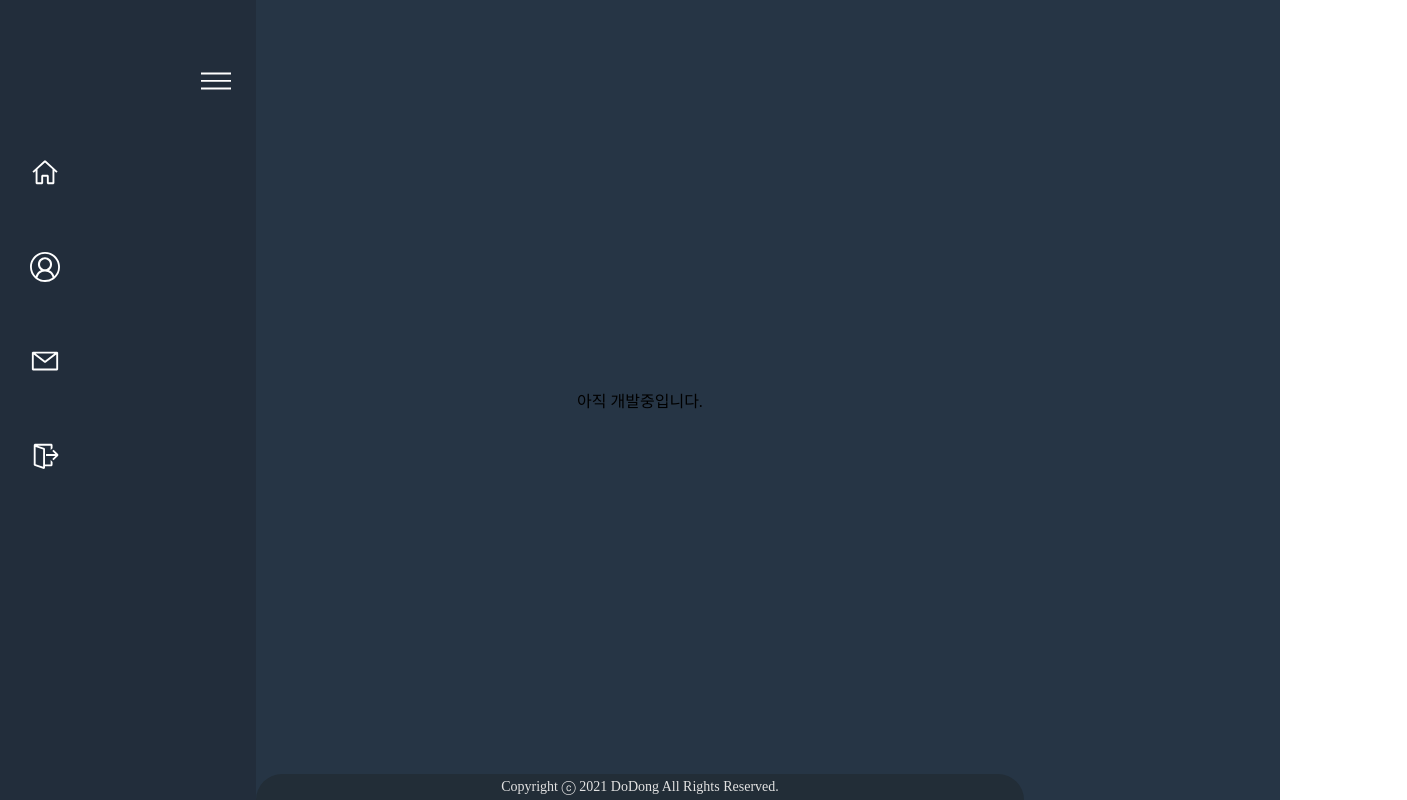
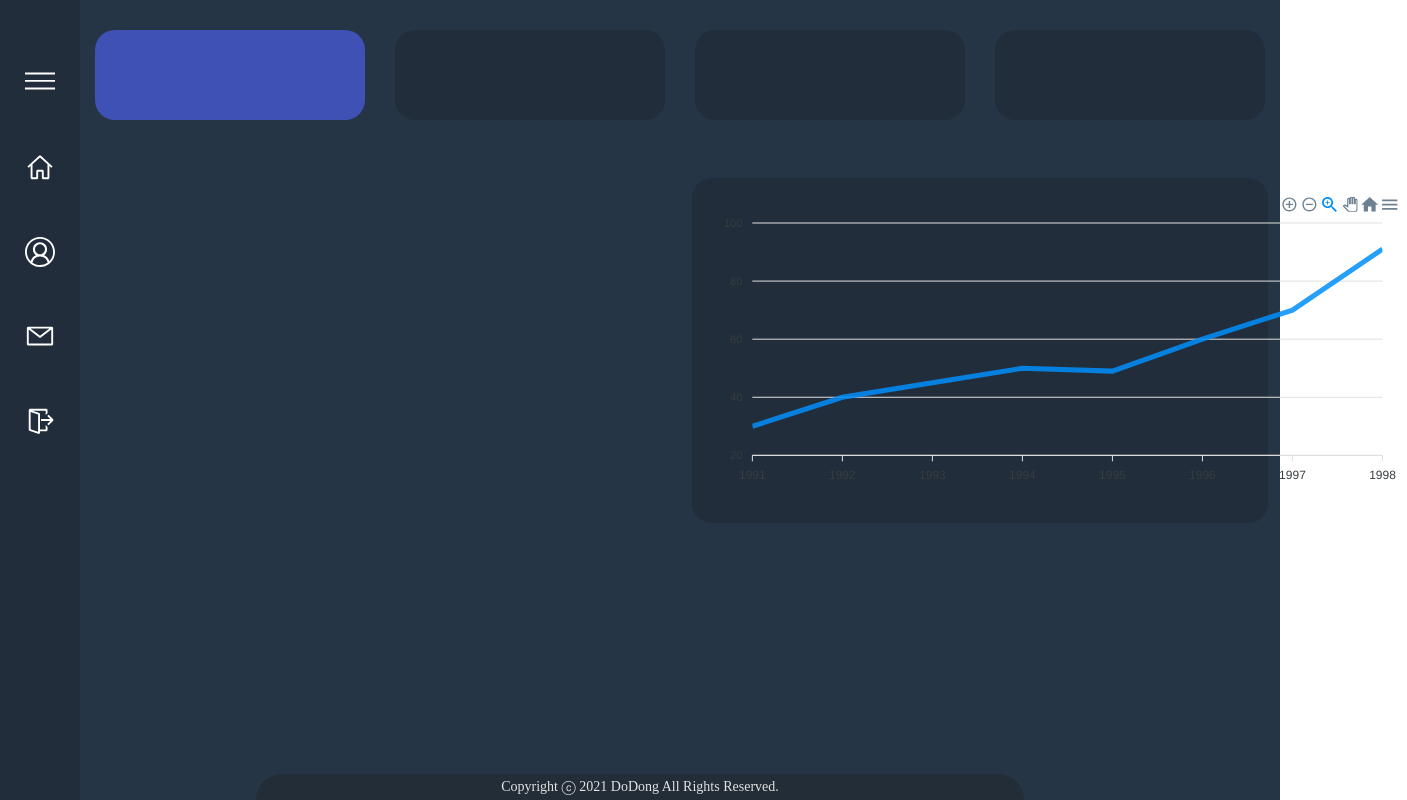
Before and after one commit to qkrdkwl9090/web_Pot1, a React (Create React App) app: page / in a window 1280 px wide. Shown: the whole page, 1407 px wide, since content can reach past the window. Built offline with nearby package versions, Linux system fonts and the light colour scheme.

Commit message:
메인 grid 추가

```diff
--- a/package.json
+++ b/package.json
@@ -8,8 +8,10 @@
     "@testing-library/jest-dom": "^5.11.4",
     "@testing-library/react": "^11.1.0",
     "@testing-library/user-event": "^12.1.10",
+    "apexcharts": "^3.23.1",
     "node-sass": "4.14.1",
     "react": "^17.0.1",
+    "react-apexcharts": "^1.3.7",
     "react-dom": "^17.0.1",
     "react-icons": "^4.1.0",
     "react-router": "^5.2.0",
--- a/src/component/NavBar.js
+++ b/src/component/NavBar.js
@@ -5,7 +5,7 @@ import {NavBarData} from './NavBarData';
 import {Route,Link} from 'react-router-dom';
 
 function Menu(){
-    const [hide, setHide] = useState(false);
+    const [hide, setHide] = useState(true);
 
     const showSidebar = () => setHide(!hide);
     return (
--- a/src/pages/Home.js
+++ b/src/pages/Home.js
@@ -1,12 +1,42 @@
 import React from 'react';
 import "../scss/home.scss";
+import Chart from "react-apexcharts";
 
 function home(){
+    const state =   {
+        options: {
+          chart: {
+            id: "basic-bar"
+          },
+          xaxis: {
+            categories: [1991, 1992, 1993, 1994, 1995, 1996, 1997, 1998]
+          },
+        },
+
+        color:['#3f51b5'],
+        series: [
+          {
+            name: "series-1",
+            data: [30, 40, 45, 50, 49, 60, 70, 91]
+          }
+        ]
+      };
     return(
         <div className="home-wrap">
-            <p>
-            아직 개발중입니다.</p>
-
+            <div className="topCon myWallet itemChild1"></div>
+            <div className="topCon itemChild2"></div>
+            <div className="topCon itemChild3"></div>
+            <div className="topCon itemChild4"></div>
+            <div className="chartCon">
+                <Chart
+                    options={state.options}
+                    series={state.series}
+                    width="700"
+                    height="300"
+                    type="line"
+                    color={state.color}
+                />
+            </div>
 
         </div>
     )
--- a/src/pages/Mail.js
+++ b/src/pages/Mail.js
@@ -5,7 +5,7 @@ function mail(){
     return(
         <div className="home-wrap">
             <p>
-           ACCOUNT</p>
+           Mail</p>
 
 
         </div>
--- a/src/scss/NavBar.scss
+++ b/src/scss/NavBar.scss
@@ -48,7 +48,6 @@
                     color:white;
                     width:30px;
                     height:30px;
-                    margin-bottom: 1rem;
                 }
 
 
@@ -87,7 +86,6 @@
                     display: table-cell;
                     color:white;
                     font-size: 18px;
-                    display:none;
                 }
                 svg{
                     color:white;
--- a/src/scss/home.scss
+++ b/src/scss/home.scss
@@ -1,11 +1,45 @@
 .home-wrap{
     background-color: #263545;
-    width:100%;
+    margin-left:80px;
     height:100%;
-    display: table;
-    text-align: center;
-    p{
-        display: table-cell;
-        vertical-align: middle;
+    display: grid;
+    grid-template-columns: repeat(4, 1fr);
+    grid-template-rows: 150px 400px auto;
+    grid-auto-flow: dense;
+    align-items: center;
+    justify-items: center;
+    .itemChild1{grid-column: 1}
+    .itemChild2{grid-column: 2}
+    .itemChild3{grid-column: 3}
+    .itemChild4{grid-column: 4}
+    .topCon{
+        background-color: #222d3b;
+        border-radius: 20px;
+        width:90%;
+        height:90px;
+        &:hover{
+            background-color:lighten(#222d3b,10%)
+        }
+    }
+    .myWallet{
+        background-color: #3f51b5;
+
+        &:hover{
+            background-color:lighten(#3f51b5,10%)
+        }
+    }
+
+
+    .chartCon{
+        grid-column: 3 / span 2;
+        grid-row: 2;
+        margin:30px;
+        padding:15px;
+        width: 91%;
+        background-color: #222d3b;
+        border-radius: 20px;
+        div{
+            margin:0 auto;
+        }
     }
 }
```
Also changed, not shown: 2 other files (tests, documents, lock files or other folders).
